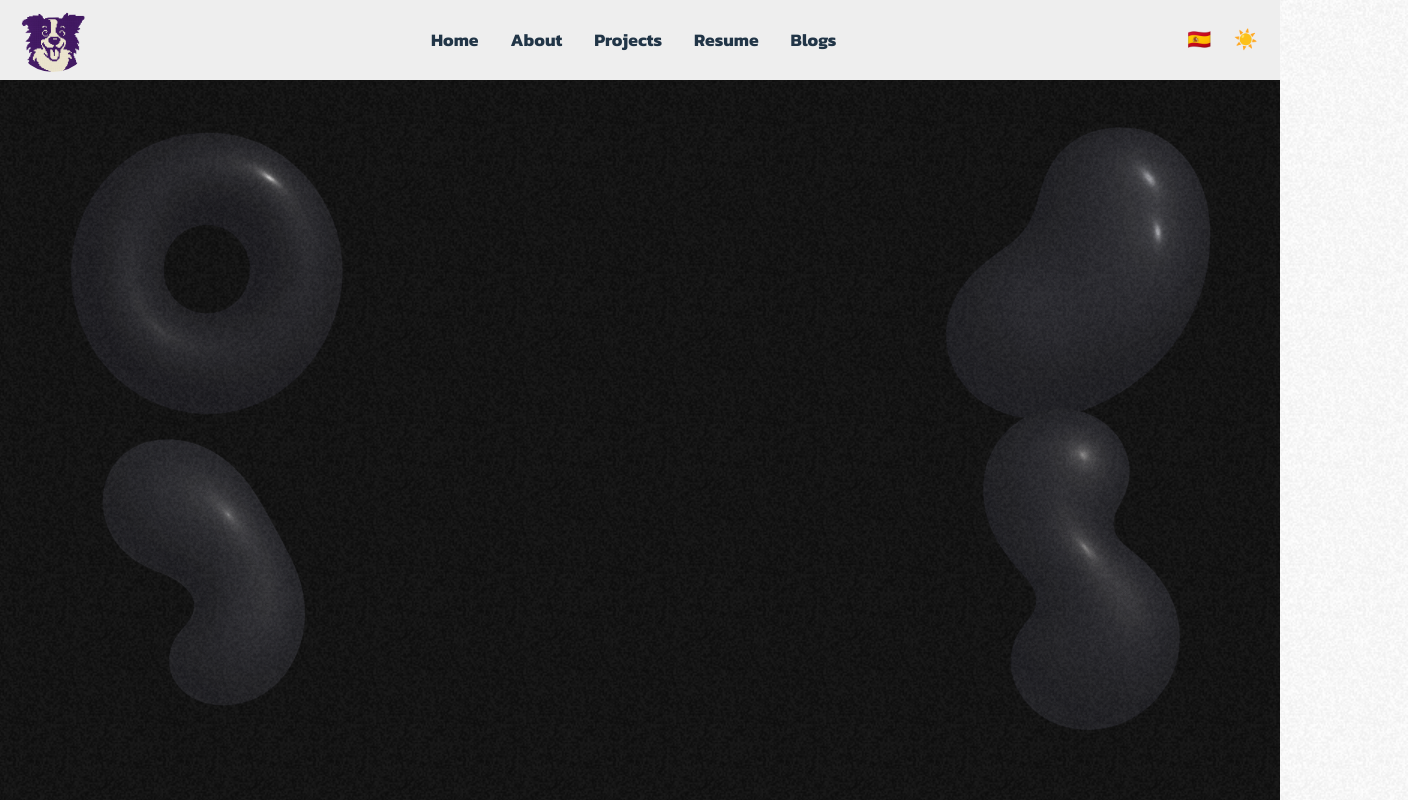
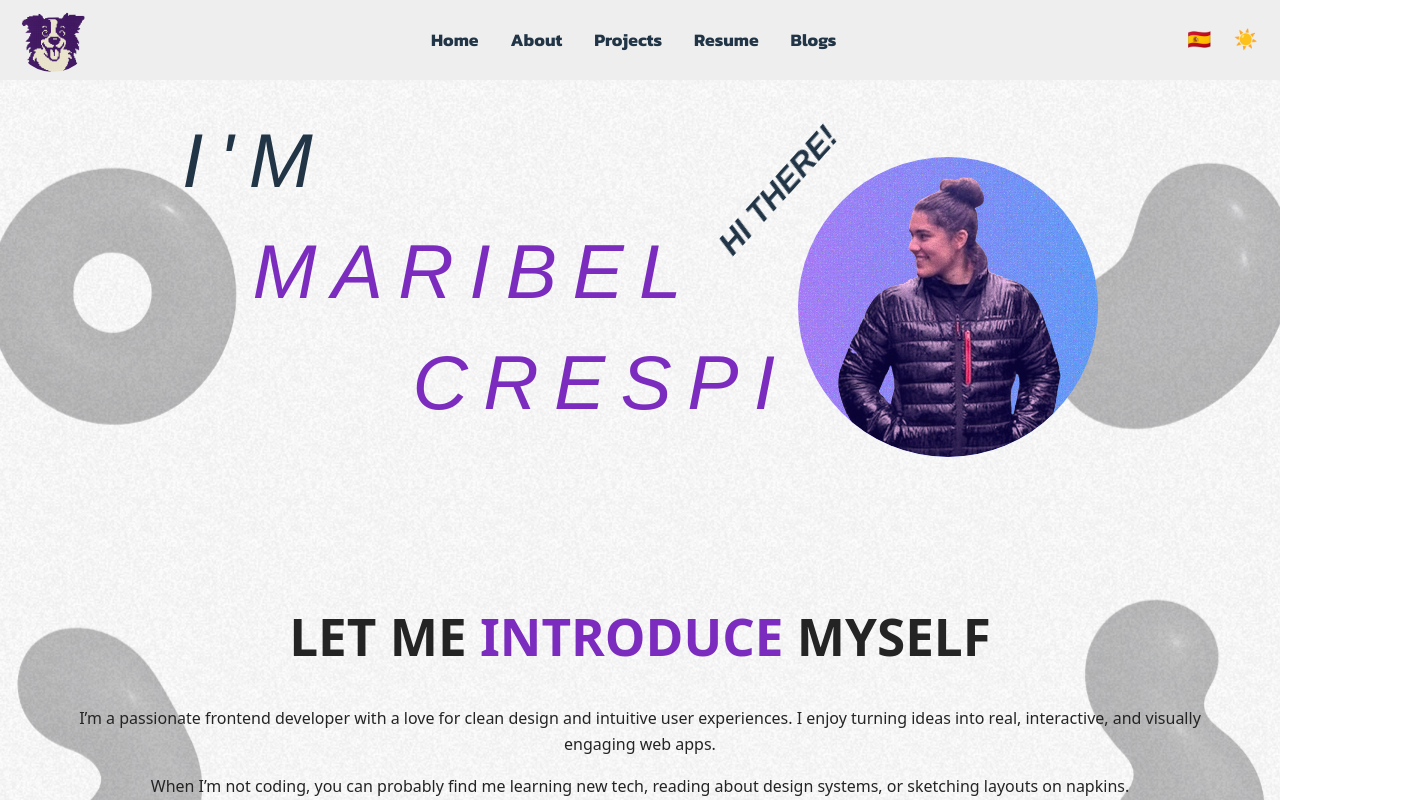
Before and after one commit to maribel95/portfolio, a React (Vite) app: page / in a window 1280 px wide. Shown: the top 800 px of the page, 1408 px wide, since content can reach past the window. Built offline with nearby package versions, Linux system fonts and the light colour scheme; a web font is replaced by a local one.

Commit message:
Blobs dark-light mode fixed.

```diff
--- a/src/App.tsx
+++ b/src/App.tsx
@@ -1,15 +1,15 @@
 import Hero from "./components/Hero";
 import Navbar from "./components/Navbar";
 import Footer from "./components/Footer";
-import Background from "./components/Background";
 import "@styles/base.scss";
 import { ThemeProvider } from "./context/ThemeContext";
 function App() {
   return (
     <ThemeProvider>
       <div className="app-container">
-        <Background />
         <Navbar />
+        <Hero />
+        <Footer />
       </div>
     </ThemeProvider>
   );
--- a/src/components/Hero.tsx
+++ b/src/components/Hero.tsx
@@ -2,11 +2,13 @@ import React from "react";
 import "@styles/Hero.scss";
 import { useTranslation } from "react-i18next";
 import { Trans } from "react-i18next";
+import Background from "./Background";
 
 const Hero: React.FC = () => {
   const { t, i18n } = useTranslation();
   return (
     <section className="hero-section">
+      <Background />
       <div className="hero-flex">
         <div className="hero-text">
           <span className="line soy">{t("hero.iam")}</span>
--- a/src/styles/Background.scss
+++ b/src/styles/Background.scss
@@ -1,41 +1,41 @@
+@use "./variables" as *;
 .background-container {
   position: absolute;
-  top: 0;
-  left: 0;
+  inset: 0; // esto equivale a top: 0; right: 0; bottom: 0; left: 0
   width: 100%;
   height: 100%;
   pointer-events: none;
-  z-index: 0; // por debajo del Hero
+  z-index: 0;
 }
 
 .blob {
   position: absolute;
-  width: 30vw; // se escala con el ancho del viewport
-  max-width: 400px; // no crecerá demasiado en pantallas grandes
-  min-width: 120px; // ni será ridículamente pequeño
-  opacity: 1;
+  width: 30vw;
+  max-width: 350px;
+  min-width: 120px;
+  opacity: var(--blob-opacity);
   pointer-events: none;
-  z-index: 5;
+  z-index: -1;
   animation: blobFloat 6s ease-in-out infinite;
 }
 
 .blob1 {
-  top: 10%;
-  left: 1%;
+  top: 5%;
+  left: -5%;
 }
 
 .blob2 {
-  top: 10%;
-  right: 1%;
+  top: 5%;
+  right: -5%;
 }
 
 .blob3 {
-  bottom: 5%;
-  left: 1%;
+  bottom: -5%;
+  left: -5%;
 }
 .blob4 {
-  bottom: 5%;
-  right: 1%;
+  bottom: -5%;
+  right: -5%;
 }
 
 @keyframes blobFloat {
@@ -51,10 +51,9 @@
 }
 .noise-overlay {
   position: absolute;
-  top: -10%;
-  left: -10%;
-  width: 120vw;
-  height: 120vh;
+  inset: 0; // top: 0; right: 0; bottom: 0; left: 0
+  width: 100%;
+  height: 100%;
   background-repeat: repeat;
   background-size: 150px;
   pointer-events: none;
--- a/src/styles/Hero.scss
+++ b/src/styles/Hero.scss
@@ -4,14 +4,16 @@
 .hero-section {
   padding: 3rem 3rem 0 3rem;
   width: 100%;
-  min-height: 100vh; // Asegura que ocupe toda la pantalla
+  min-height: 100vh;
+  height: auto;
   display: flex;
   flex-direction: column;
-  //background-color: var(--hero-bg);
-  background-color: rgba(15, 15, 27, 0.2);
+  background-color: var(--hero-bg);
   color: var(--hero-text);
   transition: background-color 0.3s ease;
   z-index: 1;
+  position: relative;
+  overflow: hidden;
 
   .hero-flex {
     display: flex;
@@ -160,6 +162,7 @@
     width: 100%;
     padding: 2rem 1rem;
     margin-top: 3rem; // Empuja hacia el final de la sección
+    z-index: 1;
   }
 
   .bottom-container {
--- a/src/styles/base.scss
+++ b/src/styles/base.scss
@@ -40,6 +40,7 @@ body.theme-dark {
   --hero-highlight: #a259ff;
   --footer-bg: #0d0d0d; // reemplazo de $primary-color-hero
   --footer-bottom-bg: #242424;
+  --blob-opacity: 1;
 }
 
 // Tema claro
@@ -55,6 +56,7 @@ body.theme-light {
   --hero-highlight: #7b2cbf;
   --footer-bg: #ffffff;
   --footer-bottom-bg: #eeeeee;
+  --blob-opacity: 0.3;
 }
 
 body {
```
